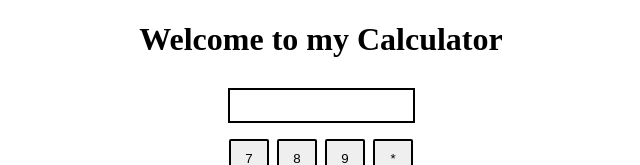
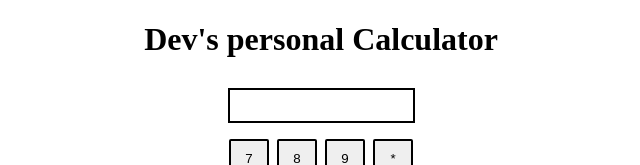
Before and after one commit to ahujad2808/Project1-Dev-s-Calculator, a plain HTML site: page index.html in a window 1280 px wide. Shown: the top 165 px of the page, without its empty margins (319-959 px from the left). Drawn offline with Linux system fonts and the light colour scheme.

Commit message:
First_commit

```diff
--- a/index.html
+++ b/index.html
@@ -8,7 +8,7 @@
     <link rel="stylesheet" href="CalculatorStyling.css" />
   </head>
   <body>
-    <h1 class="center">Welcome to my Calculator</h1>
+    <h1 class="center">Dev's personal Calculator</h1>
     <div class="center flex flex-col mx-auto">
         <div class="row">
             <input class="input" type="text"/>
```
